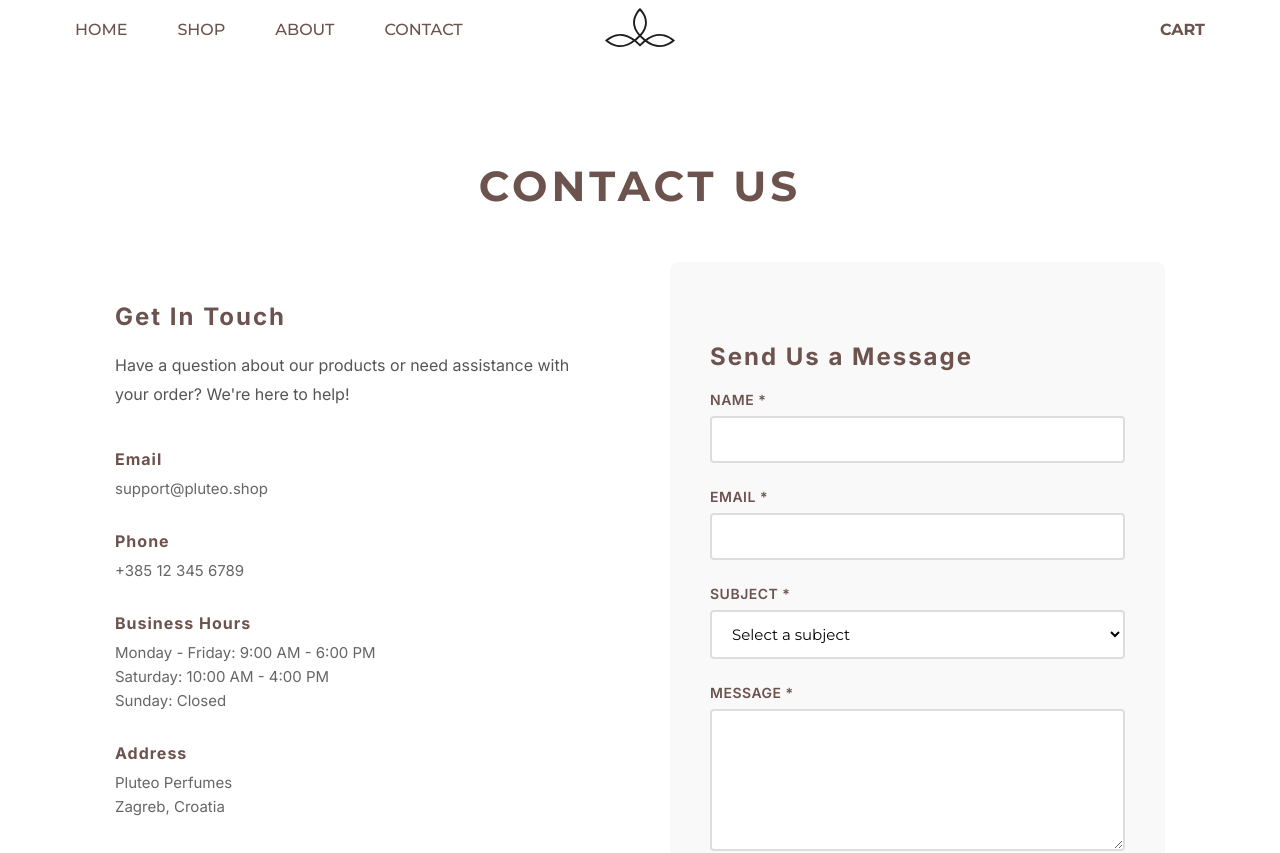
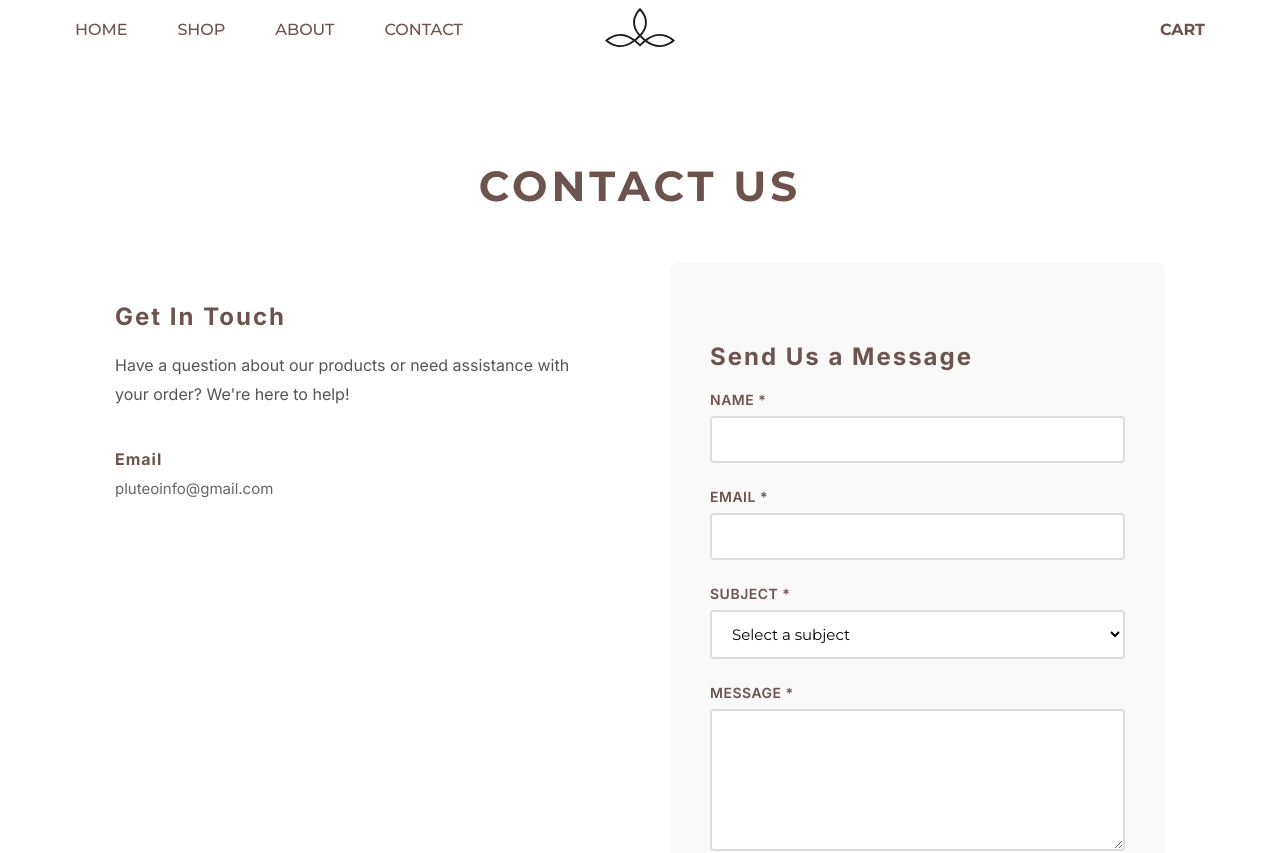
Before and after one commit to FrankoPluteo/pluteo_arab, a Next.js app: page /contact in a window 1280 px wide. Shown: the top 853 px of the page. Built offline with nearby package versions, Linux system fonts and the light colour scheme.

Commit message:
contact page

```diff
--- a/app/contact/page.tsx
+++ b/app/contact/page.tsx
@@ -48,26 +48,9 @@ export default function ContactPage() {
             <div className={styles.contactDetails}>
               <div className={styles.contactItem}>
                 <h3>Email</h3>
-                <a href="mailto:support@pluteo.shop">support@pluteo.shop</a>
+                <a href="mailto:pluteoinfo@gmail.com">pluteoinfo@gmail.com</a>
               </div>
 
-              <div className={styles.contactItem}>
-                <h3>Phone</h3>
-                <a href="tel:+385123456789">+385 12 345 6789</a>
-              </div>
-
-              <div className={styles.contactItem}>
-                <h3>Business Hours</h3>
-                <p>Monday - Friday: 9:00 AM - 6:00 PM</p>
-                <p>Saturday: 10:00 AM - 4:00 PM</p>
-                <p>Sunday: Closed</p>
-              </div>
-
-              <div className={styles.contactItem}>
-                <h3>Address</h3>
-                <p>Pluteo Perfumes</p>
-                <p>Zagreb, Croatia</p>
-              </div>
             </div>
           </div>
 
--- a/lib/email.ts
+++ b/lib/email.ts
@@ -185,11 +185,6 @@ export async function sendOrderConfirmation(orderData: {
                 </div>
               </div>
 
-              <div class="message">
-                <p style="margin: 0;"><strong>What happens next?</strong></p>
-                <p style="margin: 10px 0 0 0;">We'll send you another email with tracking information once your order ships. This usually takes 1-2 business days.</p>
-              </div>
-
               <center>
                 <a href="https://pluteo.shop/products" class="button">Continue Shopping</a>
               </center>
```
